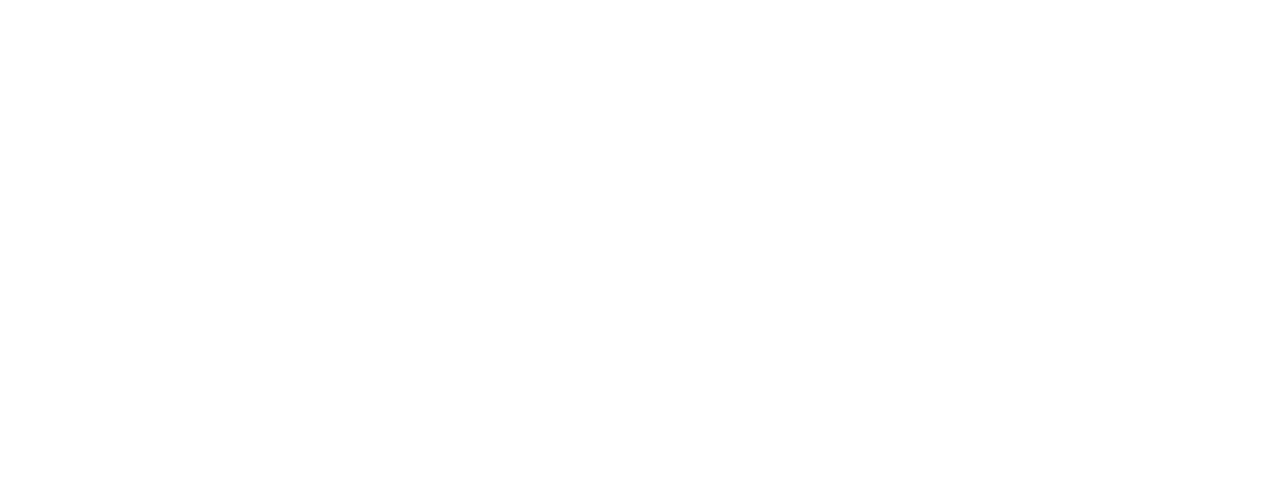
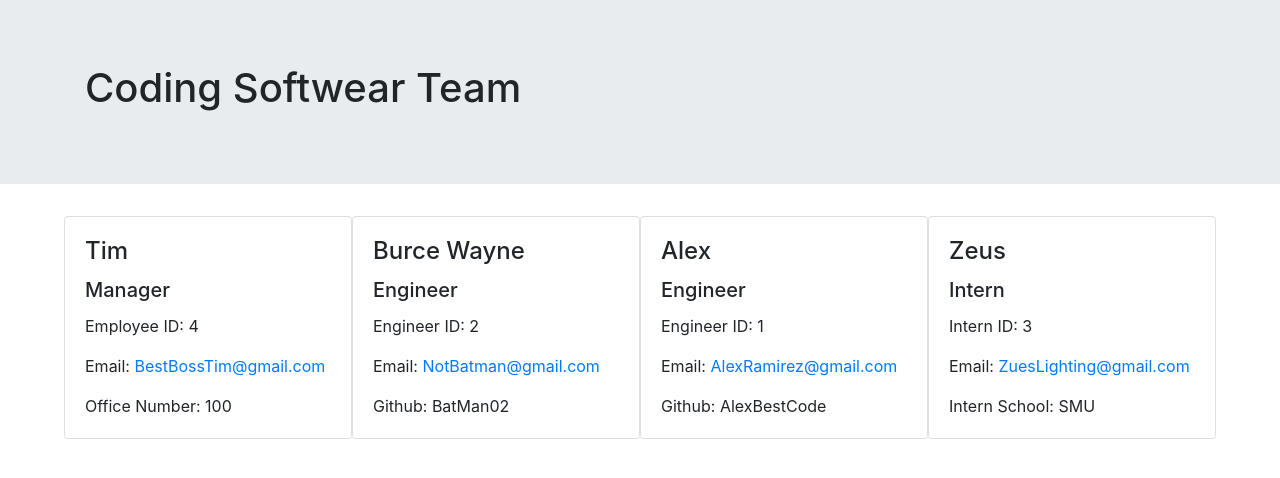
Before and after one commit to Alexander-Ramirez/teamProfileGen, a website: page dist/index.html in a window 1280 px wide. Drawn offline with nearby package versions, Linux system fonts and the light colour scheme.

Commit message:
finished base html look

```diff
--- a/dist/index.html
+++ b/dist/index.html
@@ -4,9 +4,61 @@
     <meta charset="UTF-8">
     <meta http-equiv="X-UA-Compatible" content="IE=edge">
     <meta name="viewport" content="width=device-width, initial-scale=1.0">
+    <link rel="stylesheet" href="https://stackpath.bootstrapcdn.com/bootstrap/4.3.1/css/bootstrap.min.css"/>
+    <link rel="stylesheet" href="./style.css">
     <title>Document</title>
 </head>
 <body>
+    <header>
+        <div class="jumbotron jumbotron-fluid">
+            <div class="container">
+              <h1> Coding Softwear Team</h1>
+            </div>
+          </div>
+    </header>
 
+    <main>
+        <section class="justify-content-center align-items-center d-flex">
+            <div class="card" style="width: 18rem;">
+                <div class="card-body">
+                    <h4 class="card-title"> Tim </h4>
+                    <h5 class="card-title"> Manager </h5>
+                    <p class="card-text"> Employee ID: 4 </p>
+                    <p class="card-text"> Email: <a href="mailto:BestBossTim@gmail.com"> BestBossTim@gmail.com </a></p>
+                    <p class="card-text"> Office Number: 100 </p>
+                </div>
+            </div>
+            <div class="card" style="width: 18rem;">
+                <div class="card-body">
+                    <h4 class="card-title"> Burce Wayne </h4>
+                    <h5 class="card-title"> Engineer </h5>
+                    <p class="card-text"> Engineer ID: 2 </p>
+                    <p class="card-text"> Email: <a href="mailto:NotBatman@gmail.com"> NotBatman@gmail.com </a></p>
+                    <p class="card-text"> Github: BatMan02 </p>
+                </div>
+            </div>
+            <div class="card" style="width: 18rem;">
+                <div class="card-body">
+                    <h4 class="card-title"> Alex </h4>
+                    <h5 class="card-title"> Engineer </h5>
+                    <p class="card-text"> Engineer ID: 1 </p>
+                    <p class="card-text"> Email: <a href="mailto:AlexRamirez@gmail.com"> AlexRamirez@gmail.com </a></p>
+                    <p class="card-text"> Github: AlexBestCode </p>
+                </div>
+            </div>
+            <div class="card" style="width: 18rem;">
+                <div class="card-body">
+                    <h4 class="card-title"> Zeus </h4>
+                    <h5 class="card-title"> Intern </h5>
+                    <p class="card-text"> Intern ID: 3 </p>
+                    <p class="card-text"> Email: <a href="mailto:ZuesLighting@gmail.com"> ZuesLighting@gmail.com </a></p>
+                    <p class="card-text"> Intern School: SMU </p>
+                </div>
+            </div>
+        </section>
+    </main>
+
+    <script src="../index.js" type="text.javascript"></script>
+    <script src="https://stackpath.bootstrapcdn.com/bootstrap/4.3.1/js/bootstrap.min.js"></script>
 </body>
 </html>
```
